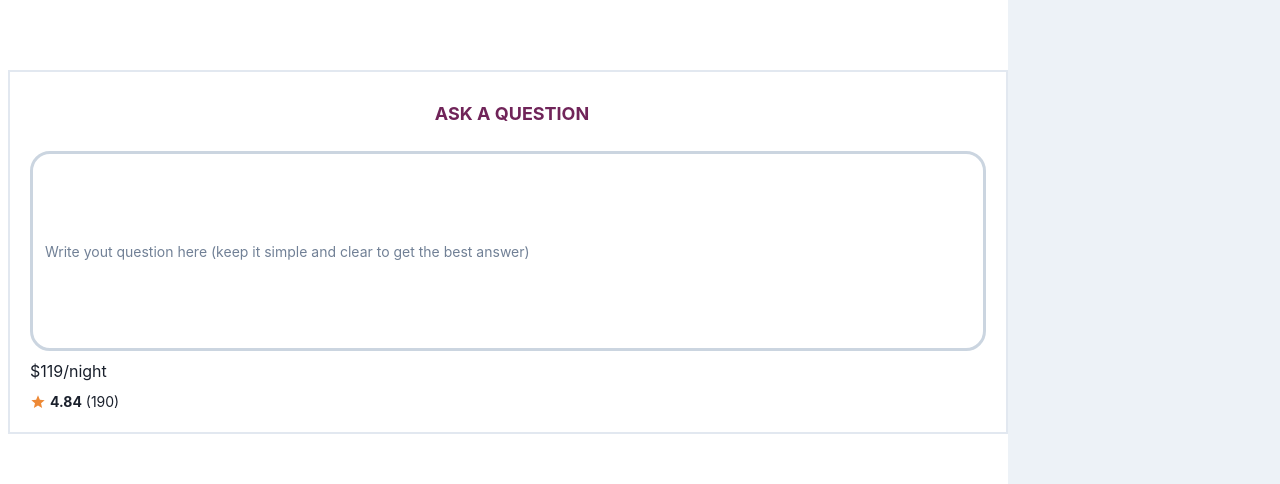
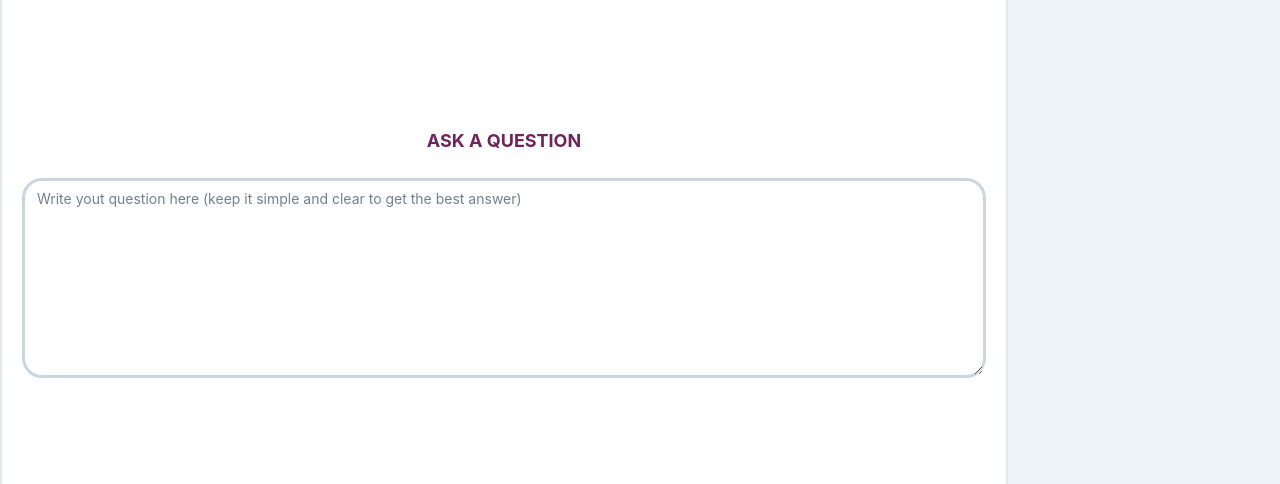
Before and after one commit to aroragarvit/Kue3, a React (Create React App) app: page /addquestion in a window 1280 px wide. Shown: the part 148-632 px from the top of the page. Built offline with nearby package versions, Linux system fonts and the light colour scheme; what wagmi would draw is missing.

Commit message:
Rearranged Layout of addQuestion

```diff
--- a/src/components/addQuestion.js
+++ /dev/null
@@ -1,44 +0,0 @@
-import * as React from "react";
-import { Box, Center, Image, Flex, Badge, Text, Input } from "@chakra-ui/react";
-import { MdStar } from "react-icons/md";
-
-export default function AddQuestion() {
-  const [value, setValue] = React.useState("");
-  const handleChange = (event) => setValue(event.target.value);
-  return (
-    <Center h="100vh">
-      <Box p="5" width="1000px" borderWidth="2px">
-        <Flex align="center" justifyContent="center" mt={2}>
-          <Text
-            ml={2}
-            textTransform="uppercase"
-            fontSize="lg"
-            fontWeight="bold"
-            color="pink.800"
-          >
-            Ask a question
-          </Text>
-        </Flex>
-        <br></br>
-
-        <Input
-          value={value}
-          height="200px"
-          borderColor={value ? "black" : "gray.300"}
-          borderRadius={20}
-          borderWidth="3px"
-          onChange={handleChange}
-          placeholder="Write yout question here (keep it simple and clear to get the best answer)"
-          size="sm"
-        />
-        <Text mt={2}>$119/night</Text>
-        <Flex mt={2} align="center">
-          <Box as={MdStar} color="orange.400" />
-          <Text ml={1} fontSize="sm">
-            <b>4.84</b> (190)
-          </Text>
-        </Flex>
-      </Box>
-    </Center>
-  );
-}
--- a/src/index.js
+++ b/src/index.js
@@ -7,7 +7,7 @@ import { getDefaultWallets, RainbowKitProvider } from "@rainbow-me/rainbowkit";
 import { chain, configureChains, createClient, WagmiConfig } from "wagmi";
 import { publicProvider } from "wagmi/providers/public";
 import App from "./App";
-import AddQuestion from "./components/addQuestion";
+import AddQuestion from "./pages/addQuestion";
 import Sidebar from "./layouts/Sidebar";
 import { BrowserRouter, Routes, Route } from "react-router-dom";
 
@@ -37,7 +37,6 @@ root.render(
             <Navbar />
             <Flex flexDirection={"row-reverse"}>
               <Sidebar />
-
               <Routes>
                 <Route path="/addquestion" element={<AddQuestion />} />
                 <Route path="/" element={<App />} />
--- /dev/null
+++ b/src/pages/addQuestion.js
@@ -0,0 +1,42 @@
+import * as React from "react";
+import {
+  Flex,
+  Text,
+  Textarea,
+  useColorModeValue,
+} from "@chakra-ui/react";
+
+export default function AddQuestion() {
+  const [value, setValue] = React.useState("");
+  const handleChange = (event) => setValue(event.target.value);
+  return (
+    <Flex
+      grow={1}
+      p="5"
+      borderWidth="2px"
+      justifyContent={"center"}
+      alignItems={"center"}
+      flexDirection={"column"}
+    >
+      <Text
+        mb={6}
+        textTransform="uppercase"
+        fontSize="lg"
+        fontWeight="bold"
+        color="pink.800"
+      >
+        Ask a question
+      </Text>
+      <Textarea
+        value={value}
+        height="200px"
+        borderColor={useColorModeValue("gray.300", "gray.700")}
+        borderRadius={20}
+        borderWidth="3px"
+        onChange={handleChange}
+        placeholder="Write yout question here (keep it simple and clear to get the best answer)"
+        size="sm"
+      />
+    </Flex>
+  );
+}
```
